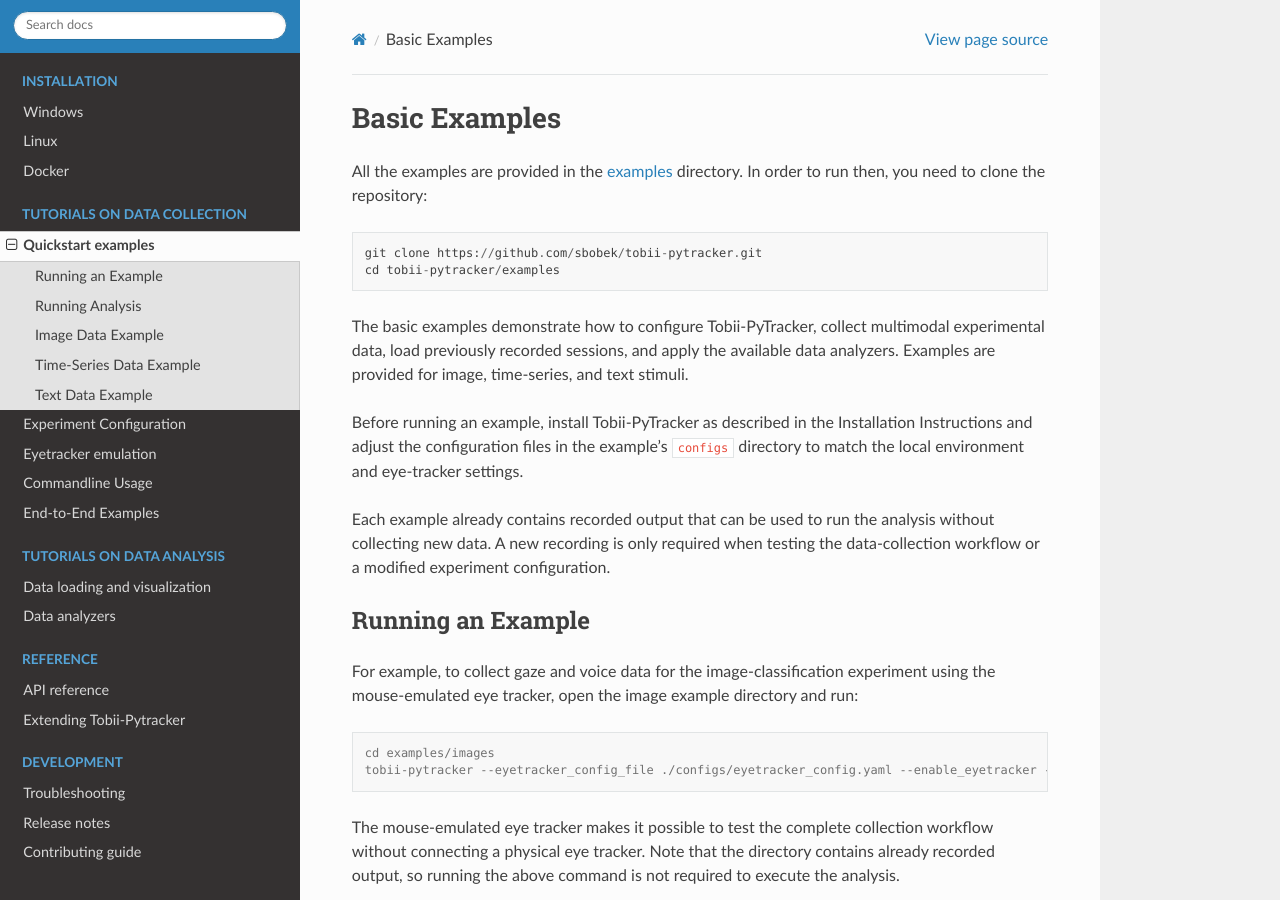
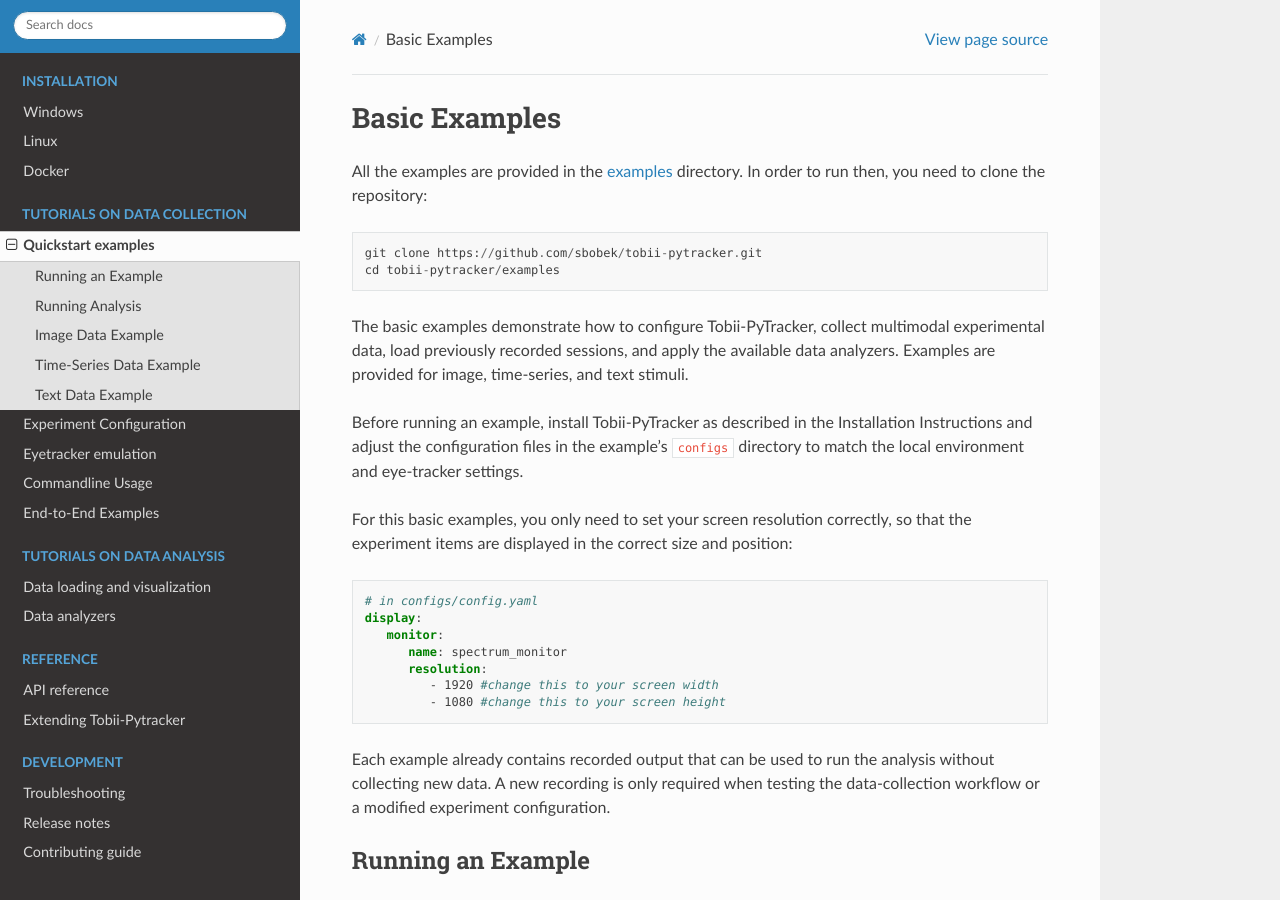
Before and after one commit to sbobek/tobii-pytracker, a Sphinx documentation site: the page built from docs/basic_examples.rst, in a window 1280 px wide and 900 px high. Built offline with Sphinx 7.4.7 and the Read the Docs theme 3.1.0, drawn with Linux system fonts in a browser that asks for light colours.

```diff
--- a/docs/basic_examples.rst
+++ b/docs/basic_examples.rst
@@ -18,6 +18,19 @@
 :ref:`Installation Instructions <installation>` and adjust the configuration
 files in the example's ``configs`` directory to match the local environment
 and eye-tracker settings.
+
+For this basic examples, you only need to set your screen resolution correctly,
+so that the experiment items are displayed in the correct size and position:
+
+.. code-block:: yaml
+
+   # in configs/config.yaml
+   display:
+      monitor:
+         name: spectrum_monitor
+         resolution:
+            - 1920 #change this to your screen width
+            - 1080 #change this to your screen height
 
 Each example already contains recorded output that can be used to run the
 analysis without collecting new data. A new recording is only required when
--- a/docs/release_notes.rst
+++ b/docs/release_notes.rst
@@ -2,6 +2,7 @@
 ==============
 
 1.0.0 (2026-09-24)
+-------------
 * Major release with significant improvements and new features.
 * Added support for BoundingBox detection and analysis for all data types (image, text, time-series).
 * Docker support added for easier deployment and reproducibility of experiments.
--- a/pyproject.toml
+++ b/pyproject.toml
@@ -43,10 +43,12 @@
   "openai-whisper>=20250625",
   'sounddevice==0.5.3',
   'soundfile==0.13.1',
+  'tables',
   'pyglet==1.5.27; platform_system == "Linux"',
   'pyglet==1.4.11; platform_system == "Windows"',
   'pywin32==311; platform_system == "Windows"',
-  'pyWinhook==1.6.2; platform_system == "Windows"'
+  'pyWinhook==1.6.2; platform_system == "Windows"',
+  "python-xlib; platform_system == 'Linux'",
 ]
 
 classifiers = [
```
